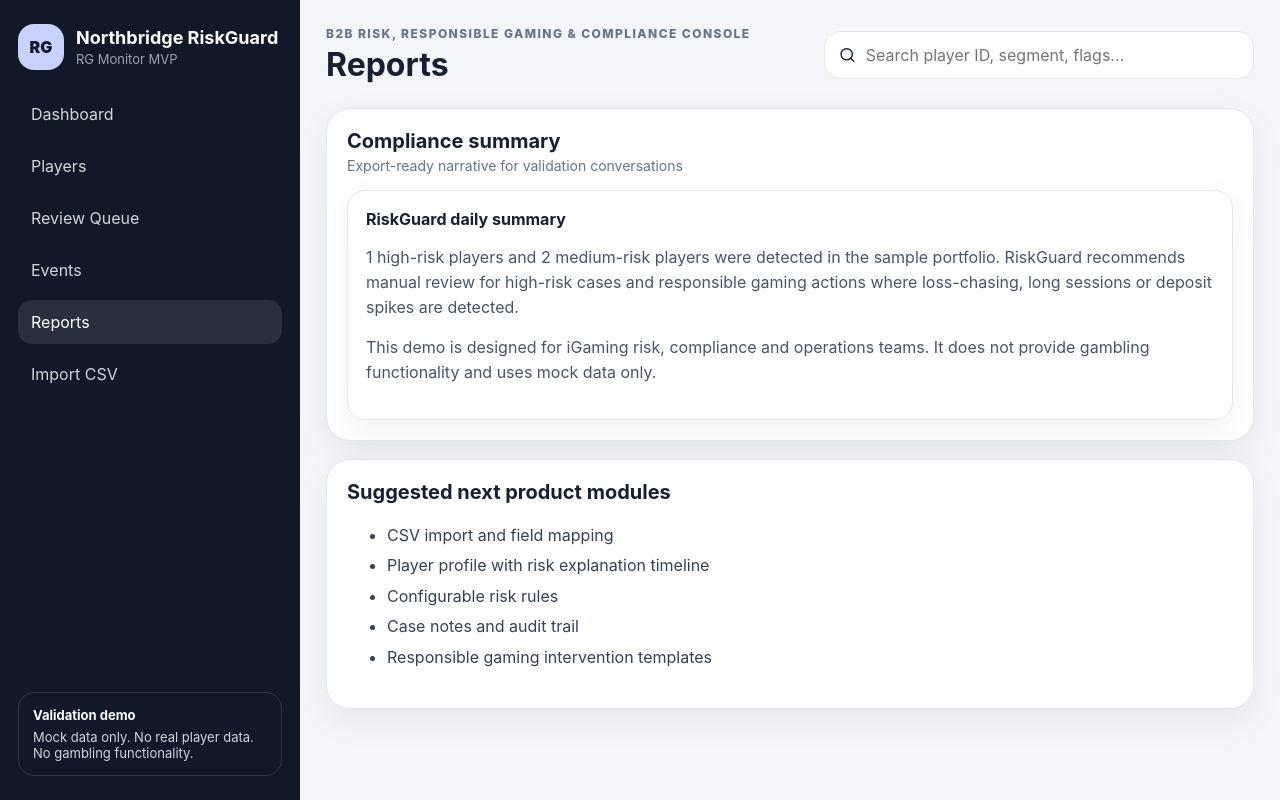
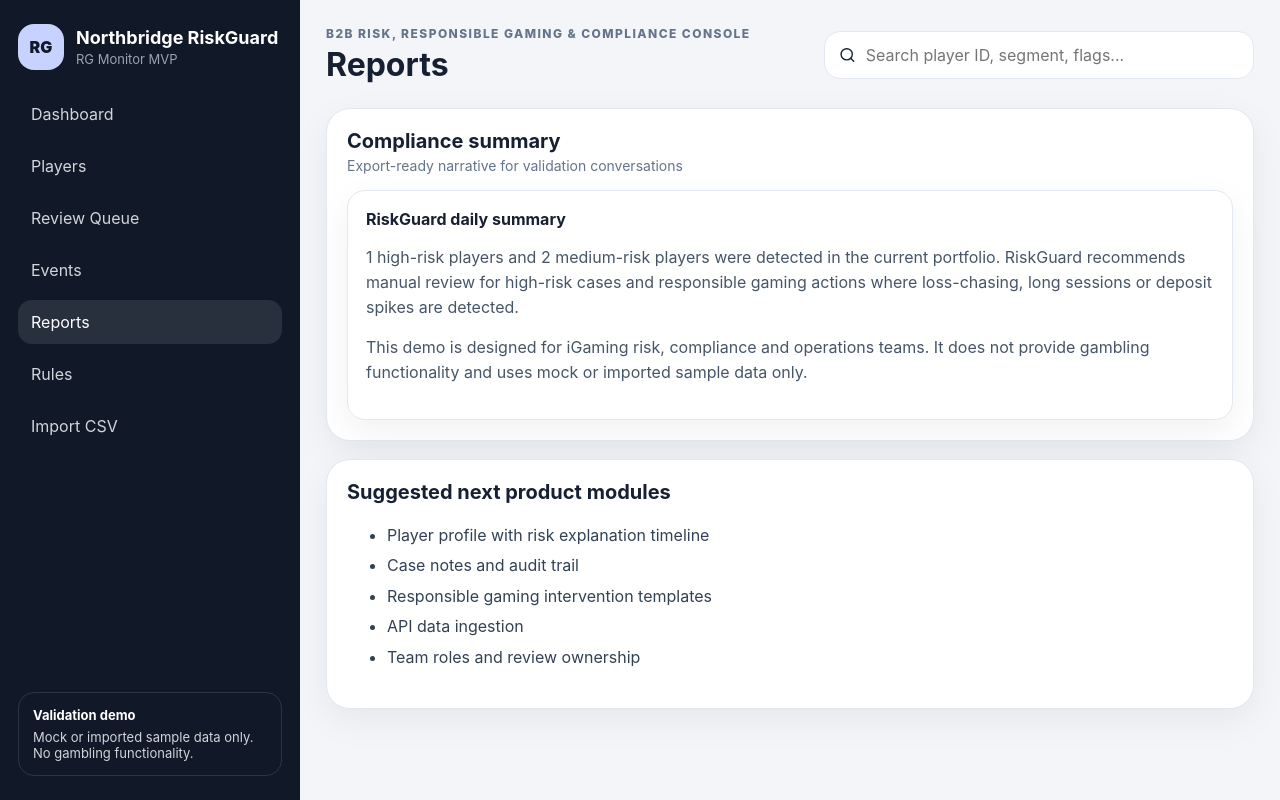
Before and after one commit to IRozinko/northbridge-riskguard, a React (Vite) app: page / in a window 1280 px wide. Both pictures are taken after a click on the button "Reports". Built offline with nearby package versions, Linux system fonts and the light colour scheme.

Commit message:
Add CSV import workflow and rules screen

```diff
--- a/src/main.jsx
+++ b/src/main.jsx
@@ -1,25 +1,43 @@
 import React, { useMemo, useState } from 'react';
 import { createRoot } from 'react-dom/client';
 import { AlertTriangle, BarChart3, CheckCircle2, FileText, Gauge, Search, ShieldAlert, Upload, UsersRound } from 'lucide-react';
-import { players, events, reviews } from './mockData.js';
-import { calculatePlayerRisk, summarizePortfolio } from './riskEngine.js';
+import { players as seedPlayers, events as seedEvents, reviews as seedReviews } from './mockData.js';
+import { calculatePlayerRisk, summarizePortfolio, buildReviewsFromPlayers } from './riskEngine.js';
+import { defaultRiskRules } from './riskRules.js';
+import { mapRowsToEvents, mapRowsToPlayers, parseCsv, sampleCsv } from './csvUtils.js';
 import './styles.css';
 
-const tabs = ['Dashboard', 'Players', 'Review Queue', 'Events', 'Reports', 'Import CSV'];
+const tabs = ['Dashboard', 'Players', 'Review Queue', 'Events', 'Reports', 'Rules', 'Import CSV'];
 
 function App() {
   const [activeTab, setActiveTab] = useState('Dashboard');
   const [query, setQuery] = useState('');
+  const [rawPlayers, setRawPlayers] = useState(seedPlayers);
+  const [rawEvents, setRawEvents] = useState(seedEvents);
+  const [reviews, setReviews] = useState(seedReviews);
+  const [rules, setRules] = useState(defaultRiskRules);
 
   const enrichedPlayers = useMemo(() => {
-    return players.map((player) => calculatePlayerRisk(player, events.filter((event) => event.playerId === player.id)));
-  }, []);
+    return rawPlayers.map((player) => calculatePlayerRisk(player, rawEvents.filter((event) => event.playerId === player.id), rules));
+  }, [rawPlayers, rawEvents, rules]);
 
-  const summary = useMemo(() => summarizePortfolio(enrichedPlayers, reviews), [enrichedPlayers]);
+  const summary = useMemo(() => summarizePortfolio(enrichedPlayers, reviews), [enrichedPlayers, reviews]);
   const filteredPlayers = enrichedPlayers.filter((player) => {
     const haystack = `${player.id} ${player.country} ${player.segment} ${player.flags.join(' ')}`.toLowerCase();
     return haystack.includes(query.toLowerCase());
   });
+
+  function handleCsvImport(text) {
+    const rows = parseCsv(text);
+    const importedPlayers = mapRowsToPlayers(rows);
+    const importedEvents = mapRowsToEvents(rows);
+    const enrichedImportedPlayers = importedPlayers.map((player) => calculatePlayerRisk(player, importedEvents.filter((event) => event.playerId === player.id), rules));
+
+    setRawPlayers(importedPlayers);
+    setRawEvents(importedEvents);
+    setReviews(buildReviewsFromPlayers(enrichedImportedPlayers));
+    setActiveTab('Dashboard');
+  }
 
   return (
     <div className="app-shell">
@@ -40,7 +58,7 @@ function App() {
         </nav>
         <div className="sidebar-note">
           <strong>Validation demo</strong>
-          <span>Mock data only. No real player data. No gambling functionality.</span>
+          <span>Mock or imported sample data only. No gambling functionality.</span>
         </div>
       </aside>
 
@@ -59,9 +77,10 @@ function App() {
         {activeTab === 'Dashboard' && <Dashboard summary={summary} players={enrichedPlayers} reviews={reviews} />}
         {activeTab === 'Players' && <PlayersTable players={filteredPlayers} />}
         {activeTab === 'Review Queue' && <ReviewQueue reviews={reviews} players={enrichedPlayers} />}
-        {activeTab === 'Events' && <EventsTable events={events} />}
+        {activeTab === 'Events' && <EventsTable events={rawEvents} />}
         {activeTab === 'Reports' && <Reports players={enrichedPlayers} summary={summary} />}
-        {activeTab === 'Import CSV' && <ImportCsv />}
+        {activeTab === 'Rules' && <Rules rules={rules} setRules={setRules} />}
+        {activeTab === 'Import CSV' && <ImportCsv onImport={handleCsvImport} />}
       </main>
     </div>
   );
@@ -191,7 +210,7 @@ function ReviewQueue({ reviews, players }) {
 
 function EventsTable({ events }) {
   return (
-    <Panel title="Events timeline" subtitle="Sample player events used by the MVP risk engine">
+    <Panel title="Events timeline" subtitle="Sample or imported player events used by the MVP risk engine">
       <div className="table-wrap">
         <table>
           <thead><tr><th>Time</th><th>Player</th><th>Type</th><th>Amount</th><th>Metadata</th></tr></thead>
@@ -208,36 +227,75 @@ function EventsTable({ events }) {
   );
 }
 
-function Reports({ players, summary }) {
+function Reports({ summary }) {
   return (
     <section className="stack">
       <Panel title="Compliance summary" subtitle="Export-ready narrative for validation conversations">
         <div className="report-box">
           <h4>RiskGuard daily summary</h4>
-          <p>{summary.highRiskPlayers} high-risk players and {summary.mediumRiskPlayers} medium-risk players were detected in the sample portfolio. RiskGuard recommends manual review for high-risk cases and responsible gaming actions where loss-chasing, long sessions or deposit spikes are detected.</p>
-          <p>This demo is designed for iGaming risk, compliance and operations teams. It does not provide gambling functionality and uses mock data only.</p>
+          <p>{summary.highRiskPlayers} high-risk players and {summary.mediumRiskPlayers} medium-risk players were detected in the current portfolio. RiskGuard recommends manual review for high-risk cases and responsible gaming actions where loss-chasing, long sessions or deposit spikes are detected.</p>
+          <p>This demo is designed for iGaming risk, compliance and operations teams. It does not provide gambling functionality and uses mock or imported sample data only.</p>
         </div>
       </Panel>
       <Panel title="Suggested next product modules">
         <ul className="clean-list">
-          <li>CSV import and field mapping</li>
           <li>Player profile with risk explanation timeline</li>
-          <li>Configurable risk rules</li>
           <li>Case notes and audit trail</li>
           <li>Responsible gaming intervention templates</li>
+          <li>API data ingestion</li>
+          <li>Team roles and review ownership</li>
         </ul>
       </Panel>
     </section>
   );
 }
 
-function ImportCsv() {
+function Rules({ rules, setRules }) {
+  function updateRule(id, field, value) {
+    setRules((current) => current.map((rule) => rule.id === id ? { ...rule, [field]: field === 'threshold' || field === 'points' ? Number(value) : value } : rule));
+  }
+
+  function resetRules() {
+    setRules(defaultRiskRules);
+  }
+
   return (
-    <Panel title="Import CSV" subtitle="Planned MVP workflow">
-      <div className="import-box">
-        <Upload size={34} />
-        <h3>CSV import is planned for the next iteration</h3>
-        <p>Expected fields: player_id, timestamp, event_type, amount, session_minutes, bonus_id, payment_status, country, segment.</p>
+    <Panel title="Configurable risk rules" subtitle="Tune thresholds and points for validation scenarios">
+      <div className="table-wrap">
+        <table>
+          <thead><tr><th>Rule</th><th>Category</th><th>Field</th><th>Threshold</th><th>Points</th><th>Description</th></tr></thead>
+          <tbody>
+            {rules.map((rule) => (
+              <tr key={rule.id}>
+                <td><strong>{rule.label}</strong></td>
+                <td>{rule.category}</td>
+                <td>{rule.field}</td>
+                <td><input className="inline-input" type="number" value={rule.threshold} onChange={(event) => updateRule(rule.id, 'threshold', event.target.value)} /></td>
+                <td><input className="inline-input" type="number" value={rule.points} onChange={(event) => updateRule(rule.id, 'points', event.target.value)} /></td>
+                <td>{rule.description}</td>
+              </tr>
+            ))}
+          </tbody>
+        </table>
+      </div>
+      <button className="primary-button" onClick={resetRules}>Reset default rules</button>
+    </Panel>
+  );
+}
+
+function ImportCsv({ onImport }) {
+  const [csvText, setCsvText] = useState(sampleCsv);
+
+  return (
+    <Panel title="Import CSV" subtitle="Paste sample player-event CSV and recalculate portfolio risk">
+      <div className="import-layout">
+        <div className="import-box compact">
+          <Upload size={34} />
+          <h3>CSV event import</h3>
+          <p>Expected fields: player_id, timestamp, event_type, amount, session_minutes, country, segment, meta.</p>
+          <button className="primary-button" onClick={() => onImport(csvText)}>Import and recalculate</button>
+        </div>
+        <textarea className="csv-textarea" value={csvText} onChange={(event) => setCsvText(event.target.value)} />
       </div>
     </Panel>
   );
```
